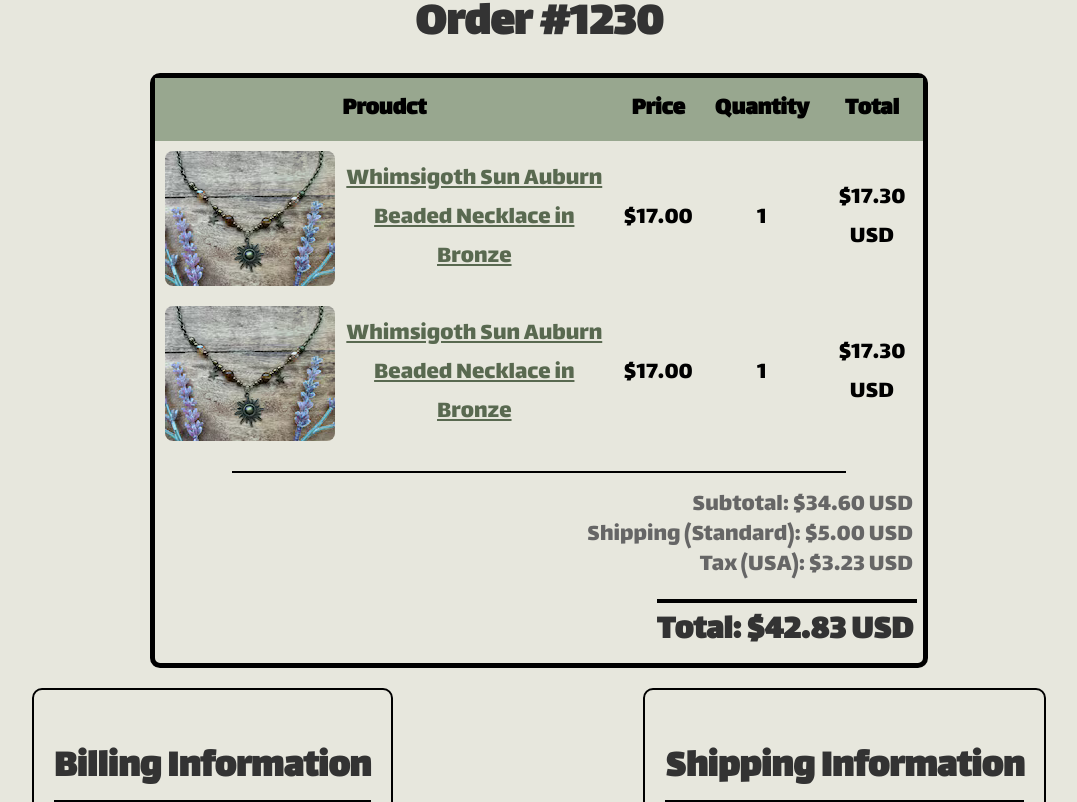
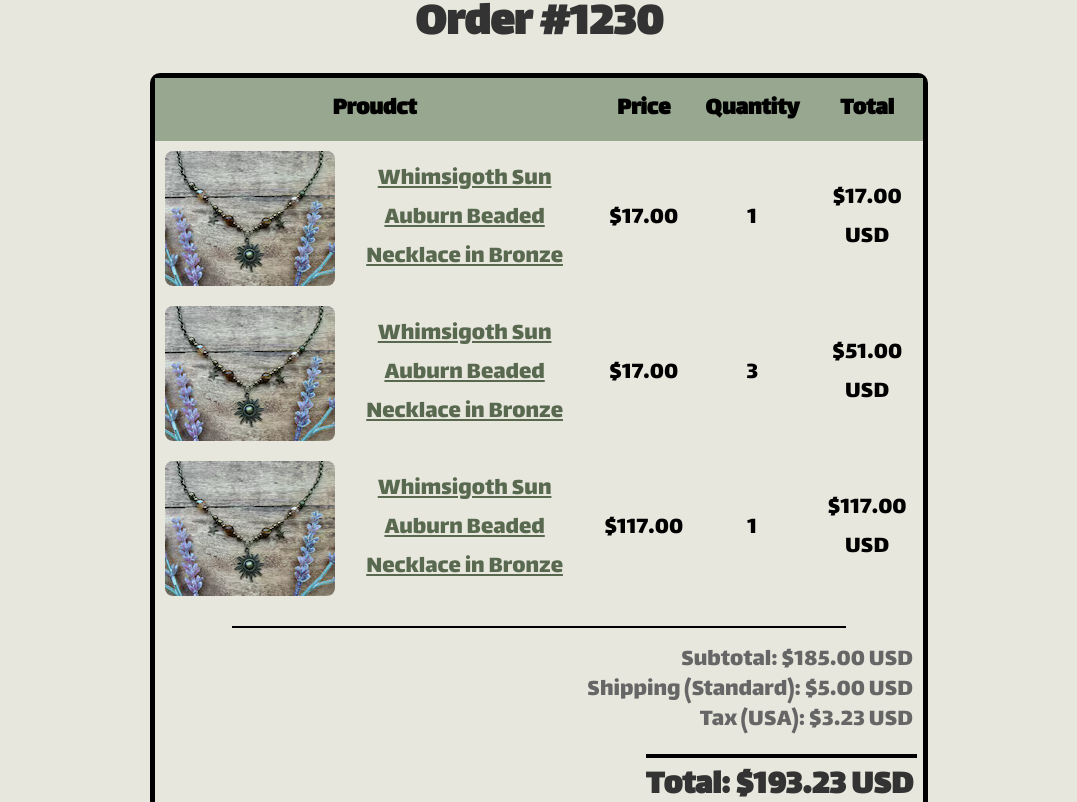
Before and after one commit to Hail808/TheCelticChariot, a Next.js app: page /user_dashboard/order/1230 in a window 1280 px wide. Shown: the part 378-1180 px from the top of the page, without its empty margins (101-1178 px from the left). Built offline with nearby package versions, Linux system fonts and the light colour scheme; a web font is replaced by a local one.

Commit message:
Fixed logic for calculating total cost

```diff
--- a/src/app/user_dashboard/order/[id]/page.tsx
+++ b/src/app/user_dashboard/order/[id]/page.tsx
@@ -1,4 +1,5 @@
 import OrderPage from '../../../../components/pages/order';
+import React from "react";
 
 interface OrderProps {
     params: {
@@ -6,8 +7,9 @@ interface OrderProps {
     }
   };
 
-function Order({ params }: OrderProps){
-    return <OrderPage id={params.id}/>
+ async function Order({ params }: OrderProps){
+  const { id } = await params
+  return <OrderPage id={id}/>
 };
 
 export default Order;
--- a/src/components/pages/order.tsx
+++ b/src/components/pages/order.tsx
@@ -11,20 +11,27 @@ interface Props {
         id: 1233,
         name: "Whimsigoth Sun Auburn Beaded Necklace in Bronze",
         image: "product.jpg",
-        price: "$17.00",
+        price: 17.00,
         quantity: 1,
-        total: 17.30,
         img : '/productimages/necklace2.png'
     },
     {
         id: 123,
         name: "Whimsigoth Sun Auburn Beaded Necklace in Bronze",
         image: "product.jpg",
-        price: "$17.00",
-        quantity: 1,
-        total: 17.30,
+        price: 17.00,
+        quantity: 3,
         img : '/productimages/necklace2.png'
     },
+    {
+        id: 1234,
+        name: "Whimsigoth Sun Auburn Beaded Necklace in Bronze",
+        image: "product.jpg",
+        price: 117.00,
+        quantity: 1,
+        img : '/productimages/necklace2.png'
+    },
+
   ]
 
   const shipping = {
@@ -62,7 +69,7 @@ const OrderPage: React.FC<Props> = ({ id }) => {
     let subtotal = 0.0
 
     productInfo.map((product) => (
-        subtotal += product.total
+        subtotal += (product.price * product.quantity)
     ));
     let total  = subtotal
     total += shipping.cost;
@@ -98,9 +105,9 @@ const OrderPage: React.FC<Props> = ({ id }) => {
                 <a href='/product_page' className='productName'>{product.name}</a>
                     </div>
                 </td>
-                <td>{product.price}</td>
+                <td>${product.price.toFixed(2)}</td>
                 <td>{product.quantity}</td>
-                <td>${product.total.toFixed(2)} USD</td>
+                <td>${(product.price*product.quantity).toFixed(2)} USD</td>
             </tr>
         ))}
         </tbody>
```
